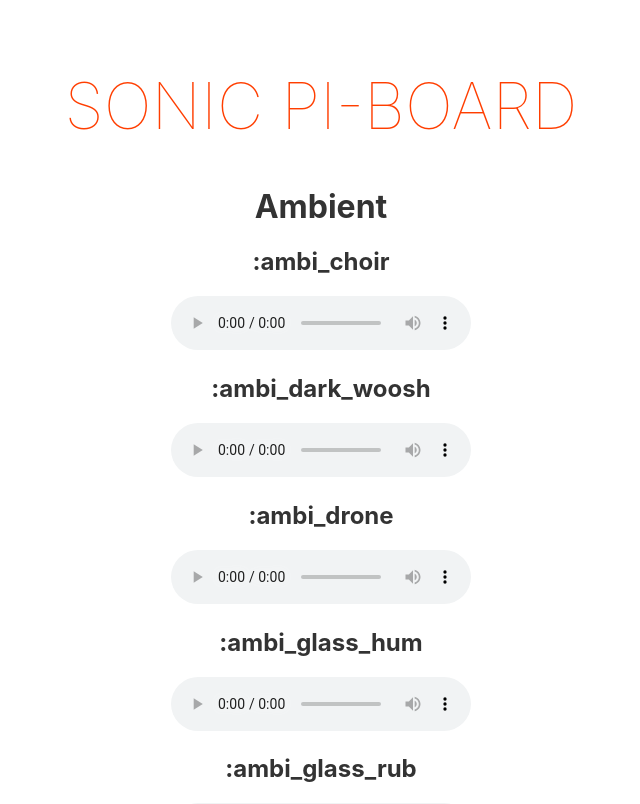
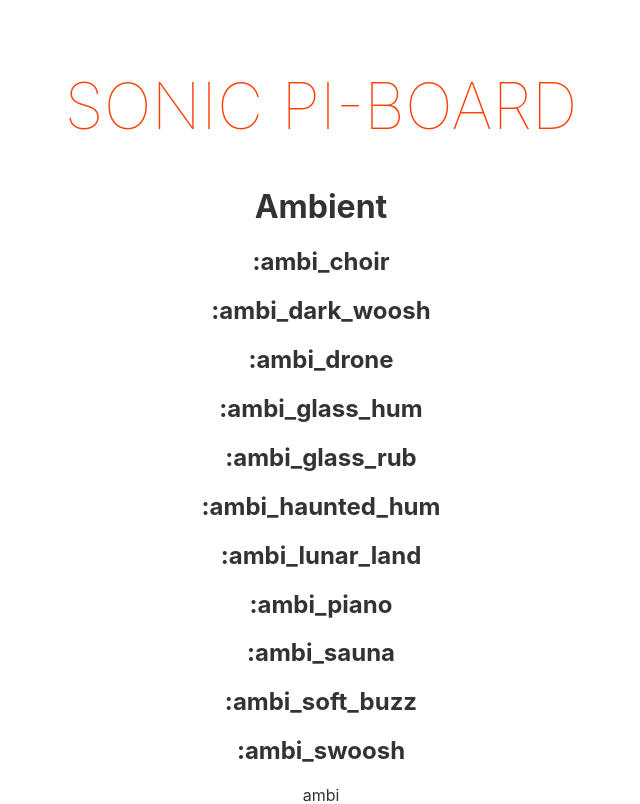
Before and after one commit to DarthOstrich/sonic-piboard, a Svelte app: page / in a window 1280 px wide. Shown: the top 804 px of the page, without its empty margins (319-959 px from the left). Built offline with nearby package versions, Linux system fonts and the light colour scheme.

Commit message:
commenting out audio files as it downloads 22mbs of files on every pageload

```diff
--- a/src/components/CategoryList.svelte
+++ b/src/components/CategoryList.svelte
@@ -24,8 +24,9 @@
 <h1>{abbrev[category]}</h1>
 {#each files as sample }
   <h2>:{sample.name}</h2>
-  <audio controls>
+<!--  <audio controls>
     <source src="samples/{sample.name}.flac" type="audio/flac">
     Your browser does not support the audio element.
   </audio>
+-->
 {/each}
```
